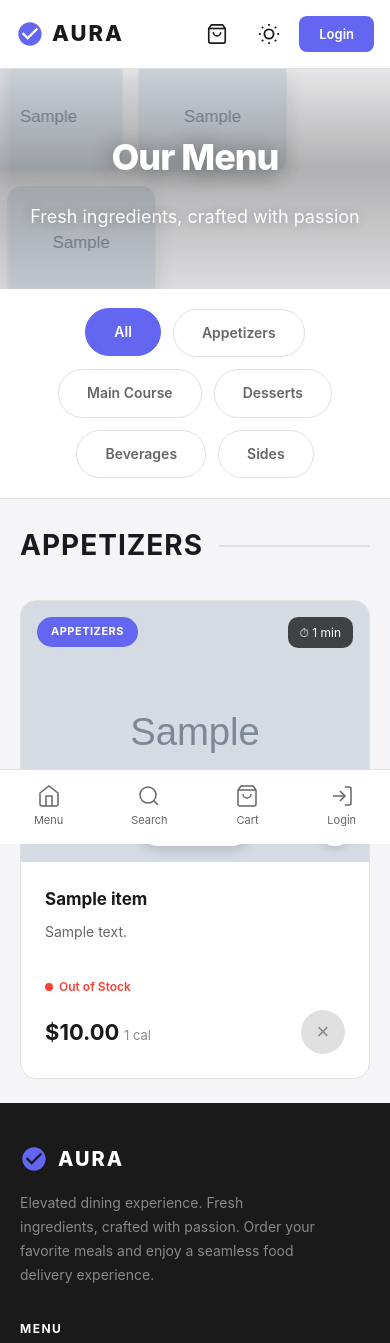
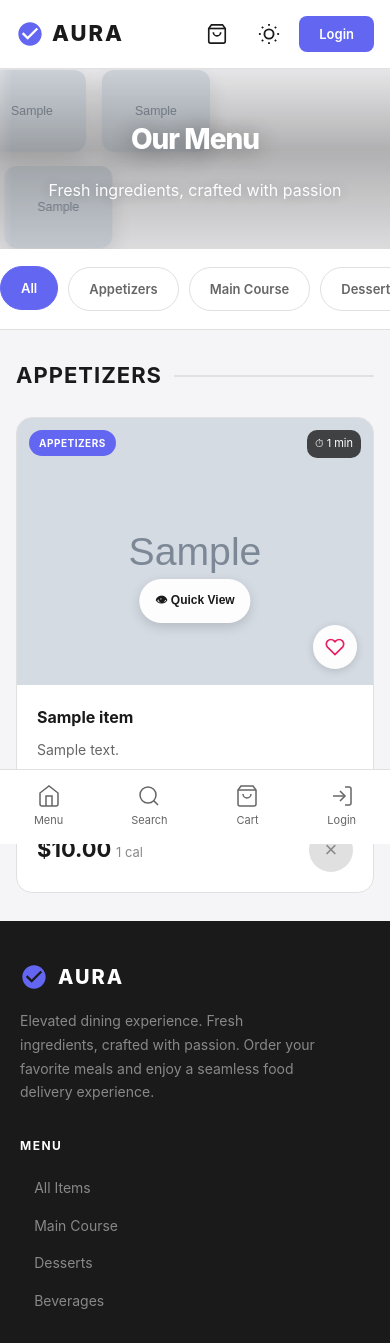
Before and after one commit to mona585/Customer-Ordering-System, a Flask app: page / in a window 390 px wide. Shown: the top 1343 px of the page. Run offline with Flask 3, Linux system fonts and the light colour scheme; tables that the repository leaves empty hold one stand-in row (values such as "Sample post"); grey boxes marked "Sample" are stand-in pictures; parts of the project's set-up code (start-up, migrations or seed data) failed here and were passed over.

Commit message:
feat(home.html): add mobile-responsive layout with horizontal category scroll, responsive grid (single column below 480px), fluid typography, 44px touch targets, and disabled hover on touch devices

```diff
--- a/app/templates/products/home.html
+++ b/app/templates/products/home.html
@@ -102,15 +102,15 @@
 }
 
 /* ===== CATEGORY FILTER ===== */
-.cat-filter{display:flex;justify-content:center;gap:12px;padding:32px 40px;background:var(--cw);border-bottom:1px solid var(--cb);flex-wrap:wrap}
-.cat-btn{padding:12px 28px;border:1.5px solid var(--cb);background:var(--cw);border-radius:30px;font-size:14px;font-weight:600;cursor:pointer;transition:var(--tr);text-decoration:none;color:var(--text-secondary)}
+.cat-filter{display:flex;justify-content:center;gap:10px;padding:32px 40px;padding-left:max(16px, env(safe-area-inset-left, 0px));padding-right:max(16px, env(safe-area-inset-right, 0px));background:var(--cw);border-bottom:1px solid var(--cb);flex-wrap:wrap;-webkit-overflow-scrolling:touch}
+.cat-btn{padding:12px 28px;border:1.5px solid var(--cb);background:var(--cw);border-radius:30px;font-size:14px;font-weight:600;cursor:pointer;transition:var(--tr);text-decoration:none;color:var(--text-secondary);white-space:nowrap;min-height:44px;display:inline-flex;align-items:center;justify-content:center;-webkit-tap-highlight-color:transparent;touch-action:manipulation}
 .cat-btn:hover,.cat-btn.on{background:var(--c2);color:#fff;border-color:var(--c2);transform:translateY(-1px)}
 
 /* ===== MENU SECTIONS ===== */
-.menu-section{padding:48px 40px;max-width:1400px;margin:0 auto}
+.menu-section{padding:48px 40px;padding-left:max(24px, env(safe-area-inset-left, 0px));padding-right:max(24px, env(safe-area-inset-right, 0px));max-width:1400px;margin:0 auto}
 .menu-title{font-size:28px;font-weight:700;margin-bottom:32px;text-transform:uppercase;letter-spacing:1px;display:flex;align-items:center;gap:16px;color:var(--text-primary)}
 .menu-title::after{content:'';flex:1;height:2px;background:var(--cb);border-radius:1px}
-.menu-grid{display:grid;grid-template-columns:repeat(auto-fill,minmax(300px,1fr));gap:28px}
+.menu-grid{display:grid;grid-template-columns:repeat(auto-fill,minmax(min(100%,280px),1fr));gap:28px}
 
 /* ===== FOOD CARD ===== */
 .food-card{background:var(--card-bg);border-radius:16px;overflow:hidden;transition:var(--tr);border:1px solid var(--cb);cursor:pointer;position:relative}
@@ -128,6 +128,7 @@
     left: 50%;
     transform: translateX(-50%) translateY(10px);
     padding: 10px 24px;
+    min-height: 44px;
     background: rgba(255,255,255,0.95);
     color: var(--c1);
     border: none;
@@ -139,7 +140,9 @@
     transition: all 0.3s ease;
     box-shadow: 0 4px 12px rgba(0,0,0,0.15);
     z-index: 5;
-    display:flex;align-items:center;gap:6px
+    display:flex;align-items:center;gap:6px;
+    touch-action: manipulation;
+    -webkit-tap-highlight-color: transparent;
 }
 .food-card:hover .quick-view-btn {
     opacity: 1;
@@ -164,10 +167,10 @@
 .stock-indicator.low-stock .dot{background:#ff9800}
 .stock-indicator.out-of-stock .dot{background:#f44336}
 
-.food-bottom{display:flex;justify-content:space-between;align-items:center;margin-top:4px}
+.food-bottom{display:flex;justify-content:space-between;align-items:center;margin-top:4px;gap:12px;flex-wrap:wrap}
 .food-price{font-size:22px;font-weight:700;color:var(--text-primary)}
 .food-cal{font-size:13px;color:var(--text-muted)}
-.add-btn{width:44px;height:44px;background:var(--c2);color:#fff;border:none;border-radius:50%;font-size:22px;cursor:pointer;transition:var(--tr);display:flex;align-items:center;justify-content:center}
+.add-btn{width:44px;height:44px;min-width:44px;min-height:44px;background:var(--c2);color:#fff;border:none;border-radius:50%;font-size:22px;cursor:pointer;transition:var(--tr);display:flex;align-items:center;justify-content:center;touch-action:manipulation;-webkit-tap-highlight-color:transparent}
 .add-btn:hover{background:var(--c1);transform:scale(1.1)}
 .add-btn:disabled{background:var(--cb);cursor:not-allowed;transform:none;color:var(--text-muted)}
 .add-btn.adding {animation: spin 0.5s linear;pointer-events:none}
@@ -199,17 +202,42 @@
 }
 
 /* ===== RESPONSIVE ===== */
+@media(max-width:1024px){
+  .hero{padding:64px 28px 48px}
+  .menu-section{padding:36px 28px}
+  .menu-grid{gap:22px}
+}
+
 @media(max-width:768px){
-  .hero h1{font-size:36px}
-  .hero{padding:60px 20px 40px}
-  .cat-filter{padding:20px}
-  .menu-section{padding:24px 20px}
+  .hero h1{font-size:clamp(28px, 6vw, 36px)}
+  .hero p{font-size:16px;padding:0 8px}
+  .hero{padding:56px 16px 36px;padding-left:max(16px, env(safe-area-inset-left, 0px));padding-right:max(16px, env(safe-area-inset-right, 0px))}
+  .hero-thumb{width:128px;height:96px;border-radius:12px}
+  .cat-filter{justify-content:flex-start;flex-wrap:nowrap;overflow-x:auto;overscroll-behavior-x:contain;scroll-snap-type:x proximity;gap:10px;padding:18px 16px;padding-left:max(16px, env(safe-area-inset-left, 0px));padding-right:max(16px, env(safe-area-inset-right, 0px));scrollbar-width:thin}
+  .cat-btn{scroll-snap-align:start;flex:0 0 auto;padding:10px 20px;font-size:13px}
+  .menu-section{padding:28px 16px;padding-left:max(16px, env(safe-area-inset-left, 0px));padding-right:max(16px, env(safe-area-inset-right, 0px))}
+  .menu-title{font-size:22px;margin-bottom:24px;gap:12px}
+  .menu-grid{grid-template-columns:repeat(auto-fill,minmax(min(100%,240px),1fr));gap:20px}
+  .food-info{padding:20px}
+  .food-name{white-space:normal;font-size:16px}
+  .food-card:hover{transform:none;box-shadow:var(--shadow-sm)}
+  .food-card:hover .food-img img{transform:none}
   .quick-view-btn {
     opacity: 1;
     transform: translateX(-50%) translateY(0);
     font-size: 12px;
     padding: 8px 16px;
+    bottom: 62px;
   }
+}
+
+@media(max-width:480px){
+  .hero{min-height:180px;padding-top:48px}
+  .hero-thumb{width:108px;height:82px}
+  .menu-grid{grid-template-columns:1fr;gap:16px}
+  .food-time{font-size:11px;padding:5px 8px;top:12px;right:12px}
+  .food-badge{top:12px;left:12px;font-size:10px;padding:5px 10px}
+  .search-results{padding:32px 16px;padding-left:max(16px, env(safe-area-inset-left, 0px));padding-right:max(16px, env(safe-area-inset-right, 0px))}
 }
 
 /* Wishlist Heart Button */
@@ -217,8 +245,10 @@
     position: absolute;
     bottom: 16px;
     right: 16px;
-    width: 36px;
-    height: 36px;
+    width: 44px;
+    height: 44px;
+    min-width: 44px;
+    min-height: 44px;
     background: rgba(255,255,255,0.95);
     border: none;
     border-radius: 50%;
@@ -229,14 +259,16 @@
     transition: all 0.3s ease;
     z-index: 10;
     box-shadow: 0 2px 8px rgba(0,0,0,0.15);
+    touch-action: manipulation;
+    -webkit-tap-highlight-color: transparent;
 }
 .wishlist-heart-btn:hover {
     transform: scale(1.15);
     background: #ffebee;
 }
 .wishlist-heart-btn svg {
-    width: 18px;
-    height: 18px;
+    width: 20px;
+    height: 20px;
     stroke: #e91e63;
     fill: none;
     stroke-width: 2;
```
